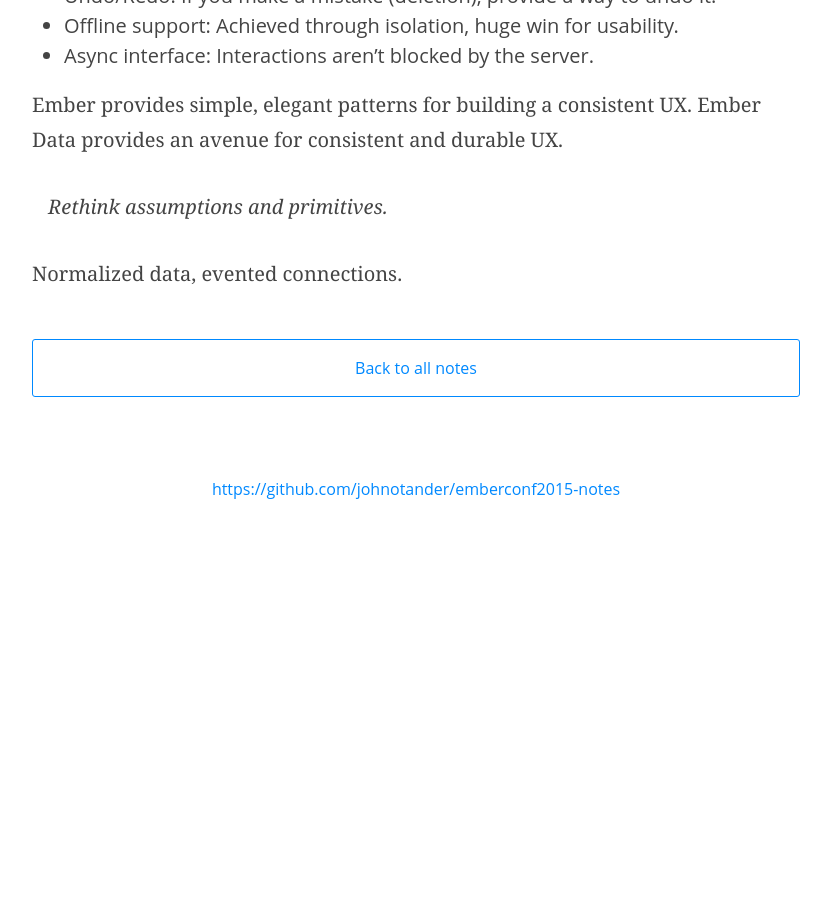
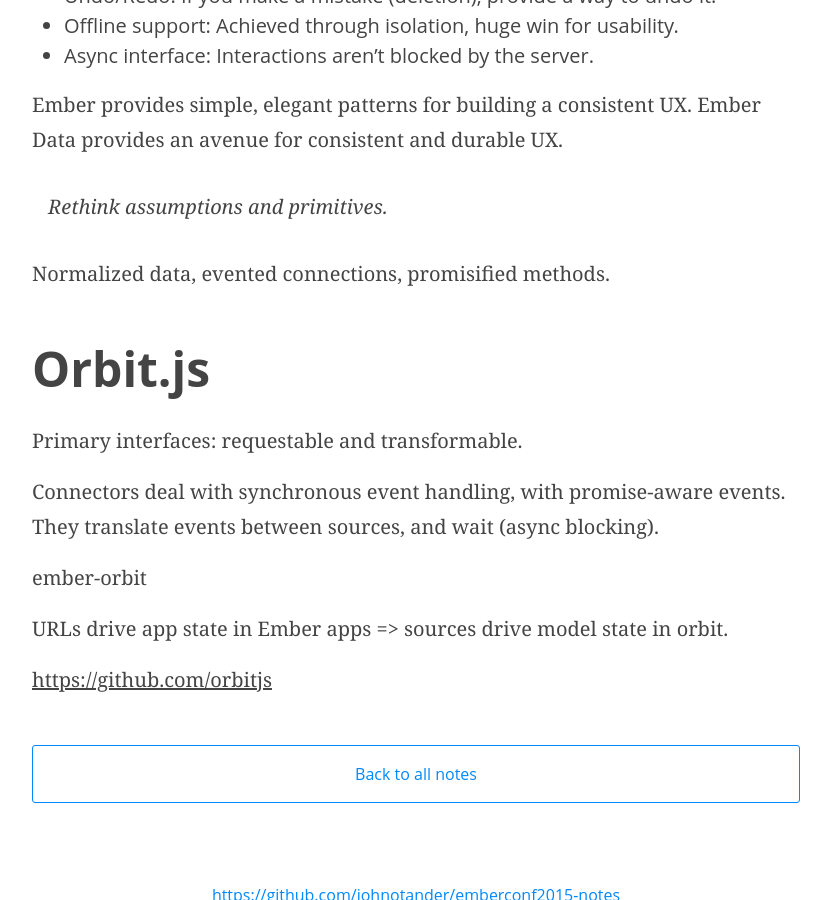
Before and after one commit to johno/emberconf2015-notes, a Jekyll site: the page built from _posts/2015-03-04-fault-tolerant-ux.markdown, in a window 1280 px wide and 900 px high, scrolled down 1173 px. Shown: the whole window, without its empty margins (224-1055 px from the left). Built offline with Jekyll 4.4.1, drawn with Linux system fonts in a browser that asks for light colours; before the commit the page ends 1742 px from its top, so only the background shows below that.

Commit message:
Finish notes

```diff
--- a/_posts/2015-03-04-fault-tolerant-ux.markdown
+++ b/_posts/2015-03-04-fault-tolerant-ux.markdown
@@ -44,4 +44,17 @@
 
 > Rethink assumptions and primitives.
 
-Normalized data, evented connections.
+Normalized data, evented connections, promisified methods.
+
+## Orbit.js
+
+Primary interfaces: requestable and transformable.
+
+Connectors deal with synchronous event handling, with promise-aware events. They
+translate events between sources, and wait (async blocking).
+
+ember-orbit
+
+URLs drive app state in Ember apps => sources drive model state in orbit.
+
+<https://github.com/orbitjs>
```
